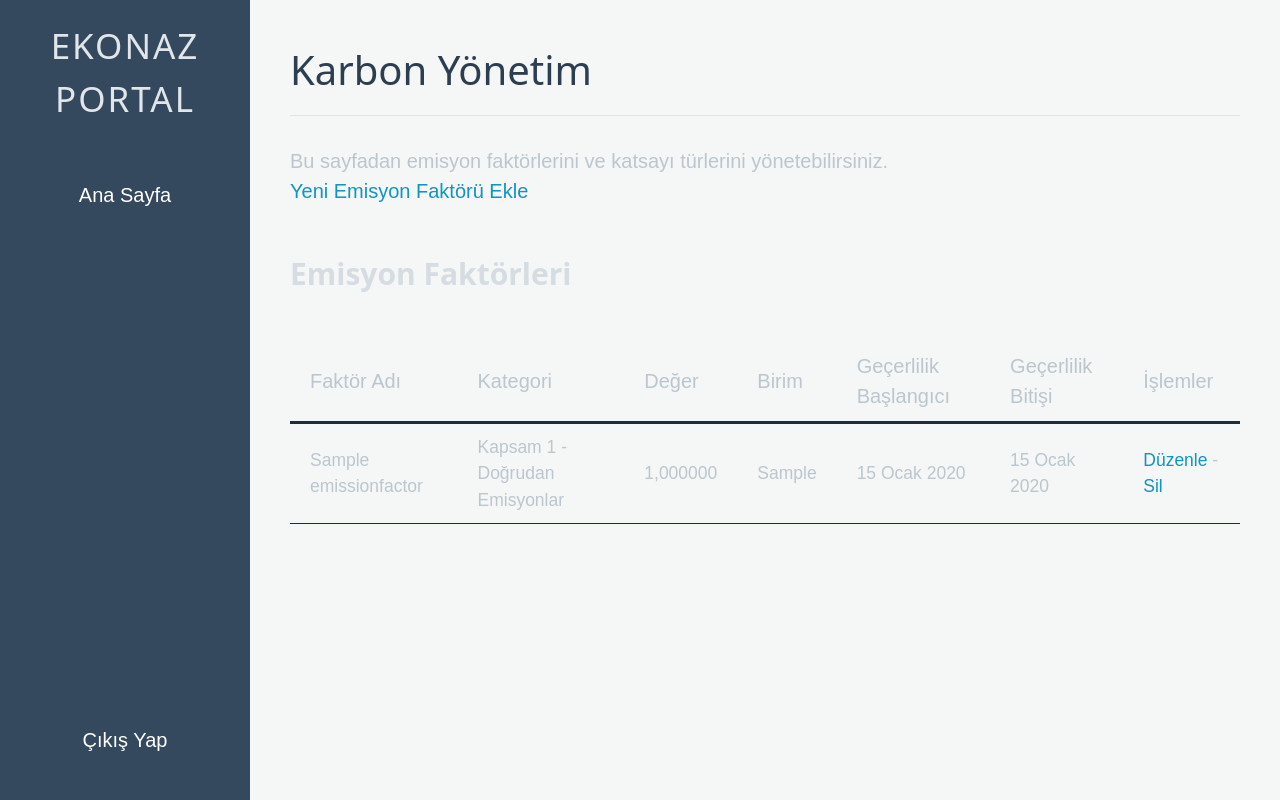
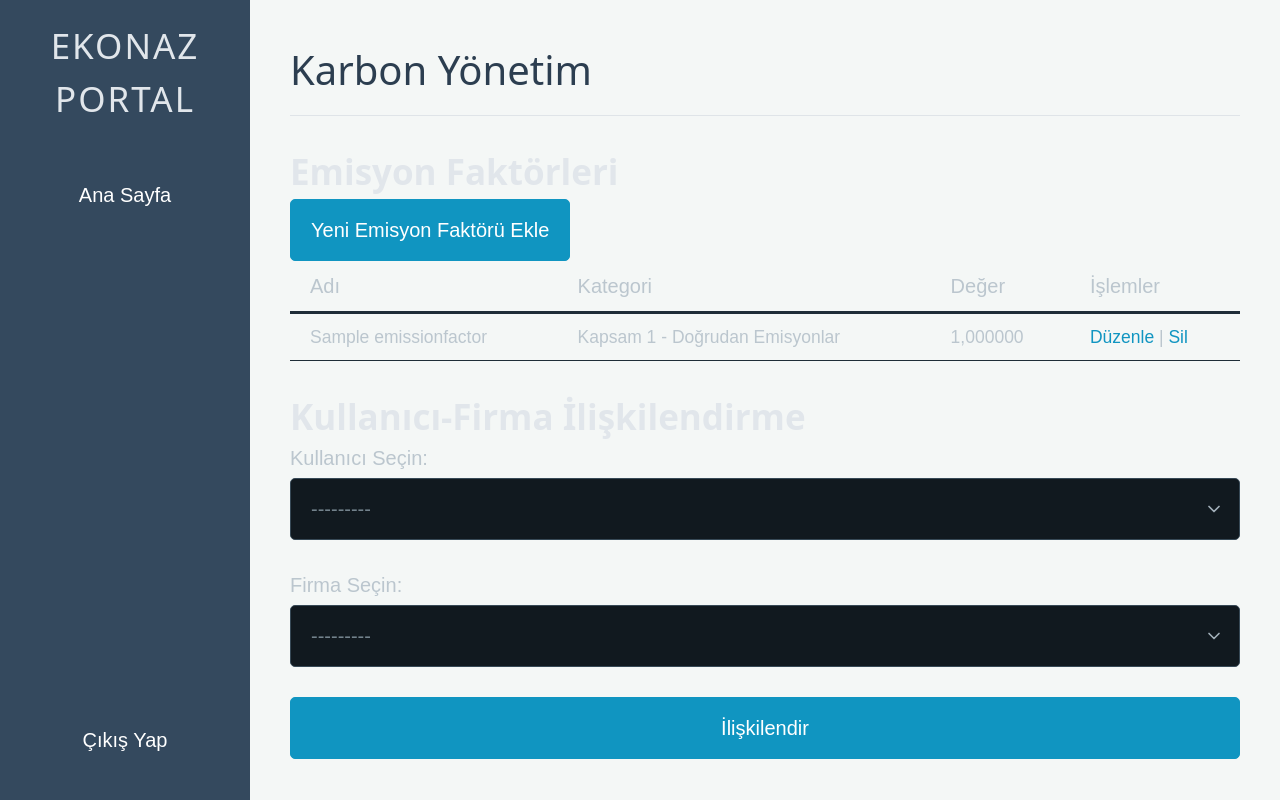
Before and after one commit to zfasred/erim, a Django app: template carbon/templates/carbon/management_list.html in a window 1280 px wide. Run offline with Django 5.2, Linux system fonts and the light colour scheme; the template is opened without the code that fills it: values that come from a table or form of the project are taken from there, others are empty; tables that the repository leaves empty hold one stand-in row (values such as "Sample post"); some libraries are stand-ins or nearby versions.

Commit message:
Add files via upload

```diff
--- a/carbon/templates/carbon/management_list.html
+++ b/carbon/templates/carbon/management_list.html
@@ -4,30 +4,16 @@
 
 {% block content %}
 <h1>Karbon Yönetim</h1>
-{% if perms.carbon.can_manage_user_firm_access %}
-    <!-- Permission check temporarily removed for diagnostics -->
-    <h2>Kullanıcı-Firma Erişim Yönetimi</h2>
-    <form method="post">
-        {% csrf_token %}
-        {{ user_firm_form.as_p }}
-        <button type="submit">Kaydet</button>
-    </form>
-    <hr>  <!-- Ayrım çizgisi -->
-{% endif %}
-    <p>Bu sayfadan emisyon faktörlerini ve katsayı türlerini yönetebilirsiniz.</p>
 
-    <a href="{% url 'carbon:emissionfactor-create' %}">Yeni Emisyon Faktörü Ekle</a>
+<h2>Emisyon Faktörleri</h2>
+<a href="{% url 'carbon:emissionfactor-create' %}" role="button">Yeni Emisyon Faktörü Ekle</a>
 
-    <h3>Emisyon Faktörleri</h3>
 <table>
     <thead>
         <tr>
-                <th>Faktör Adı</th>
+            <th>Adı</th>
             <th>Kategori</th>
             <th>Değer</th>
-                <th>Birim</th>
-                <th>Geçerlilik Başlangıcı</th>
-                <th>Geçerlilik Bitişi</th>
             <th>İşlemler</th>
         </tr>
     </thead>
@@ -37,16 +23,25 @@
             <td>{{ factor.name }}</td>
             <td>{{ factor.get_category_display }}</td>
             <td>{{ factor.value }}</td>
-                    <td>{{ factor.unit }}</td>
-                    <td>{{ factor.valid_from }}</td>
-                    <td>{{ factor.valid_to|default:"Süresiz" }}</td>
             <td>
-                        <a href="{% url 'carbon:emissionfactor-update' factor.pk %}">Düzenle</a> -
+                <a href="{% url 'carbon:emissionfactor-update' factor.pk %}">Düzenle</a> |
                 <a href="{% url 'carbon:emissionfactor-delete' factor.pk %}">Sil</a>
             </td>
+        </tr>
+        {% empty %}
+        <tr>
+            <td colspan="4">Henüz emisyon faktörü tanımlanmamış.</td>
         </tr>
         {% endfor %}
     </tbody>
 </table>
 
+{% if user_firm_form %}
+<h2>Kullanıcı-Firma İlişkilendirme</h2>
+<form method="post">
+    {% csrf_token %}
+    {{ user_firm_form.as_p }}
+    <button type="submit">İlişkilendir</button>
+</form>
+{% endif %}
 {% endblock %}
```
Also changed, not shown: carbon/templates/carbon/emissionfactor_confirm_delete.html (+9 -11 lines), carbon/templates/carbon/emissionfactor_form.html (+8 -10 lines). Lines whose indentation alone changed are shown as unchanged.
